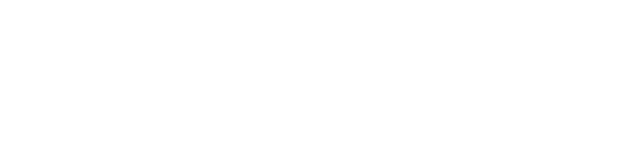
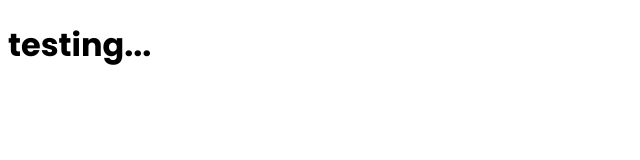
Before and after one commit to jubayer757/jhakanaka-shop, a plain HTML site: page index.html in a window 1280 px wide. Shown: the whole page, without its empty margins (0-640 px from the left). Drawn offline with Linux system fonts and the light colour scheme.

Commit message:
1st commit

```diff
--- a/index.html
+++ b/index.html
@@ -4,8 +4,12 @@
     <meta charset="UTF-8">
     <meta name="viewport" content="width=device-width, initial-scale=1.0">
     <title>jhakanaka</title>
+    <link rel="stylesheet" href="styles/style.css">
+    <link rel="stylesheet" href="styles/responsive.css">
 </head>
 <body>
-
+<h1>
+    testing...
+</h1>
 </body>
 </html>
--- /dev/null
+++ b/styles/style.css
@@ -0,0 +1,4 @@
+@import url('https://fonts.googleapis.com/css2?family=Poppins:ital,wght@0,100;0,200;0,300;0,400;0,500;0,600;0,700;0,800;0,900;1,100;1,200;1,300;1,400;1,500;1,600;1,700;1,800;1,900&display=swap');
+body{
+    font-family: "Poppins", sans-serif;
+}
```
Also changed, not shown: images/leather.jpg (added), styles/responsive.css (added).
